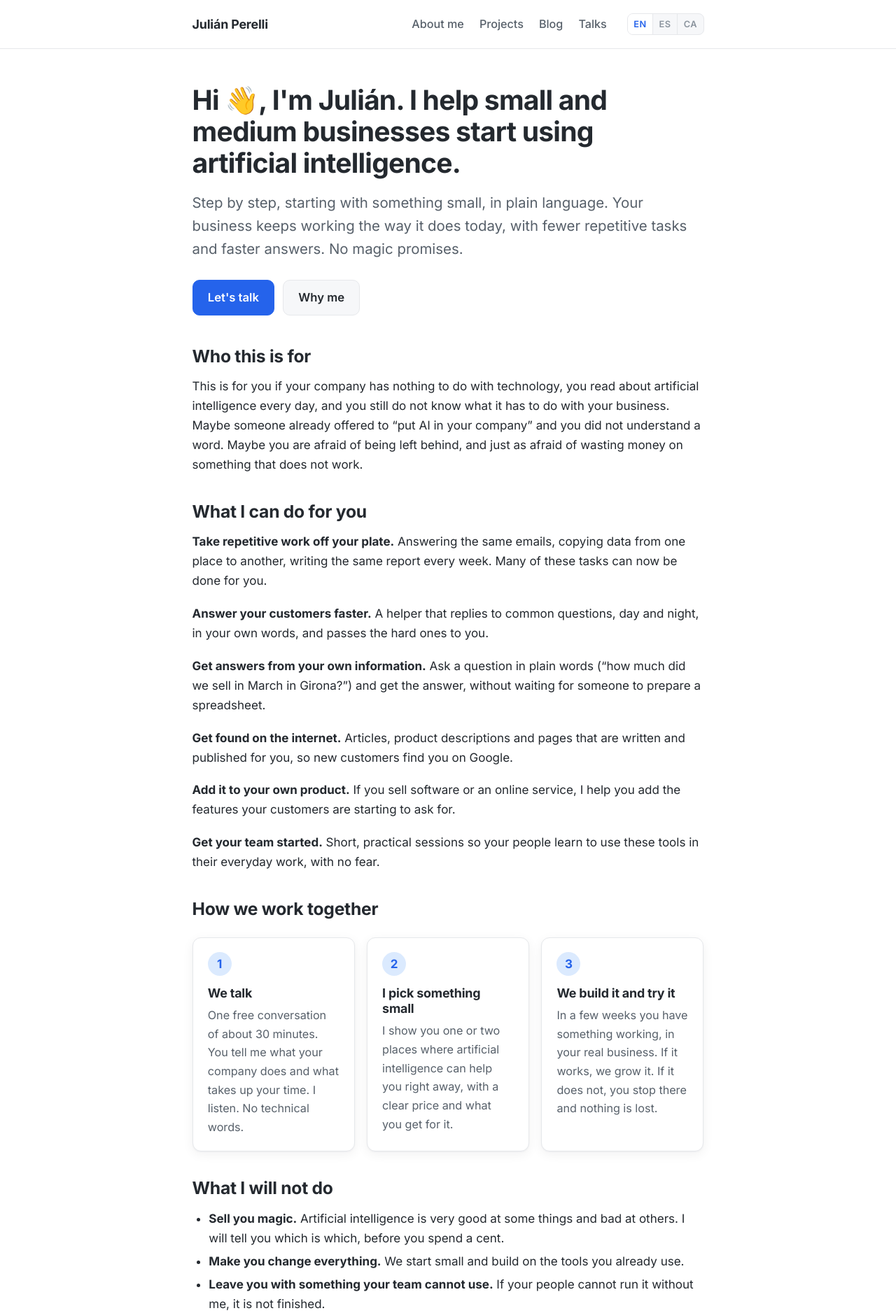
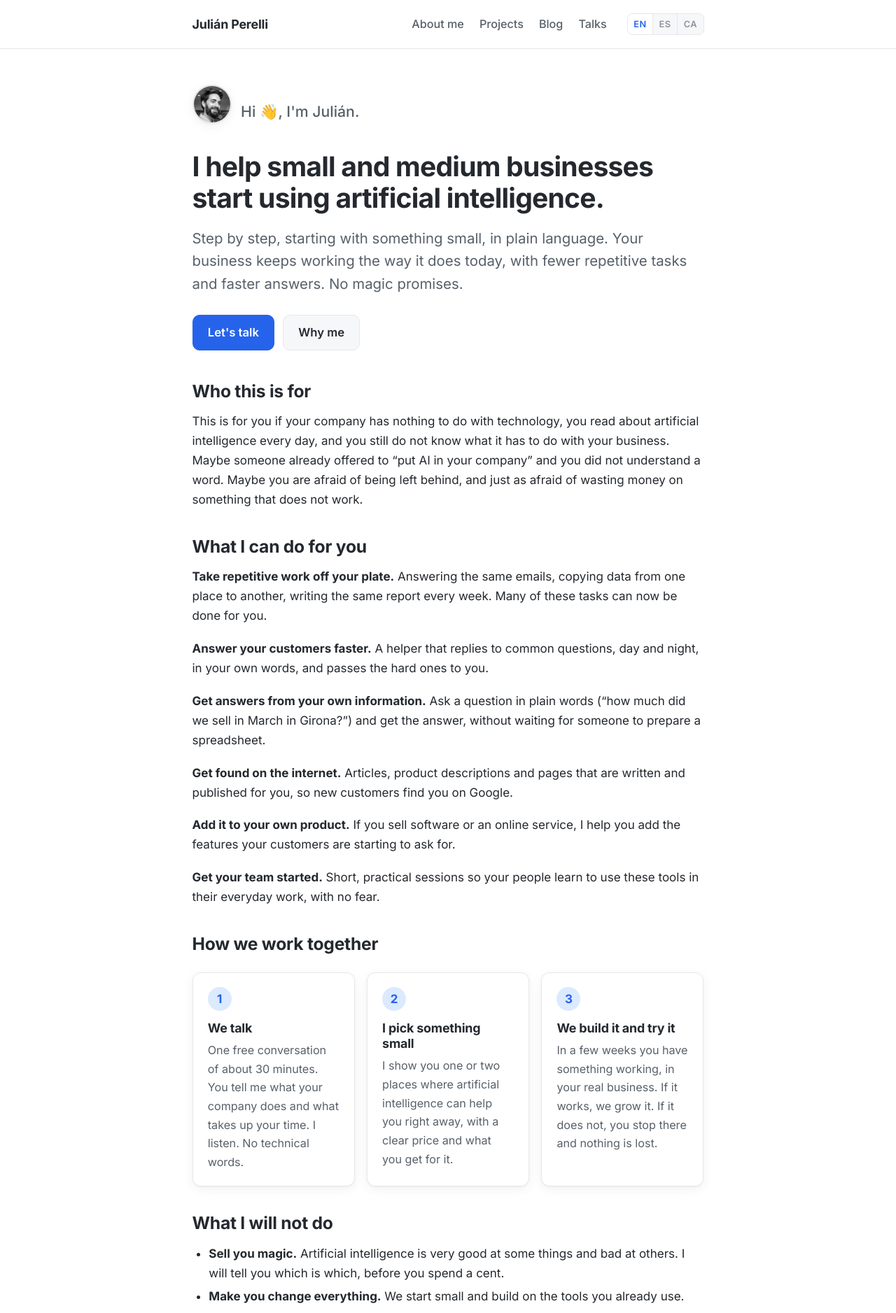
Before and after one commit to jperelli/jperelli.github.io, a Jekyll site: the page built from index.md, in a window 1280 px wide. Shown: the top 1877 px of the page at 70% size. Built offline with Jekyll 4.4.1, drawn with Linux system fonts in a browser that asks for light colours.

Commit message:
Home hero: greeting line with photo above a clean H1

```diff
--- a/index.md
+++ b/index.md
@@ -7,7 +7,8 @@ description: I help small and medium businesses start using artificial intellige
 ---
 
 <section class="hero">
-  <h1>Hi 👋, I'm Julián. I help small and medium businesses start using artificial intelligence.</h1>
+  <p class="hero-greeting"><img class="hero-avatar" src="/public/img/julian.jpg" alt="" width="56" height="56"><span>Hi 👋, I'm Julián.</span></p>
+  <h1>I help small and medium businesses start using artificial intelligence.</h1>
   <p class="hero-lead">Step by step, starting with something small, in plain language. Your business keeps working the way it does today, with fewer repetitive tasks and faster answers. No magic promises.</p>
   <p class="hero-actions">
     <a class="btn btn-primary" href="#contact">Let's talk</a>
--- a/public/css/style.css
+++ b/public/css/style.css
@@ -287,13 +287,22 @@ tbody tr:nth-child(odd) td { background-color: var(--bg-soft); }
 
 /* ---------- Sales home ---------- */
 .hero { margin: 0 0 2.5rem; }
-.hero-kicker {
-  margin: 0 0 0.8rem;
-  font-size: 0.8rem;
-  font-weight: 600;
-  letter-spacing: 0.08em;
-  text-transform: uppercase;
-  color: var(--accent);
+.hero-greeting {
+  display: flex;
+  align-items: center;
+  gap: 0.8rem;
+  margin: 0 0 1.1rem;
+  font-size: 1.25rem;
+  font-weight: 500;
+  color: var(--text-soft);
+}
+.hero-avatar {
+  width: 56px;
+  height: 56px;
+  border-radius: 50%;
+  object-fit: cover;
+  border: 2px solid var(--border);
+  box-shadow: var(--shadow);
 }
 .hero h1 {
   font-size: 2.3rem;
```
Also changed, not shown: ca/index.md (+2 -1 lines), es/index.md (+2 -1 lines), public/img/julian.jpg (added).
